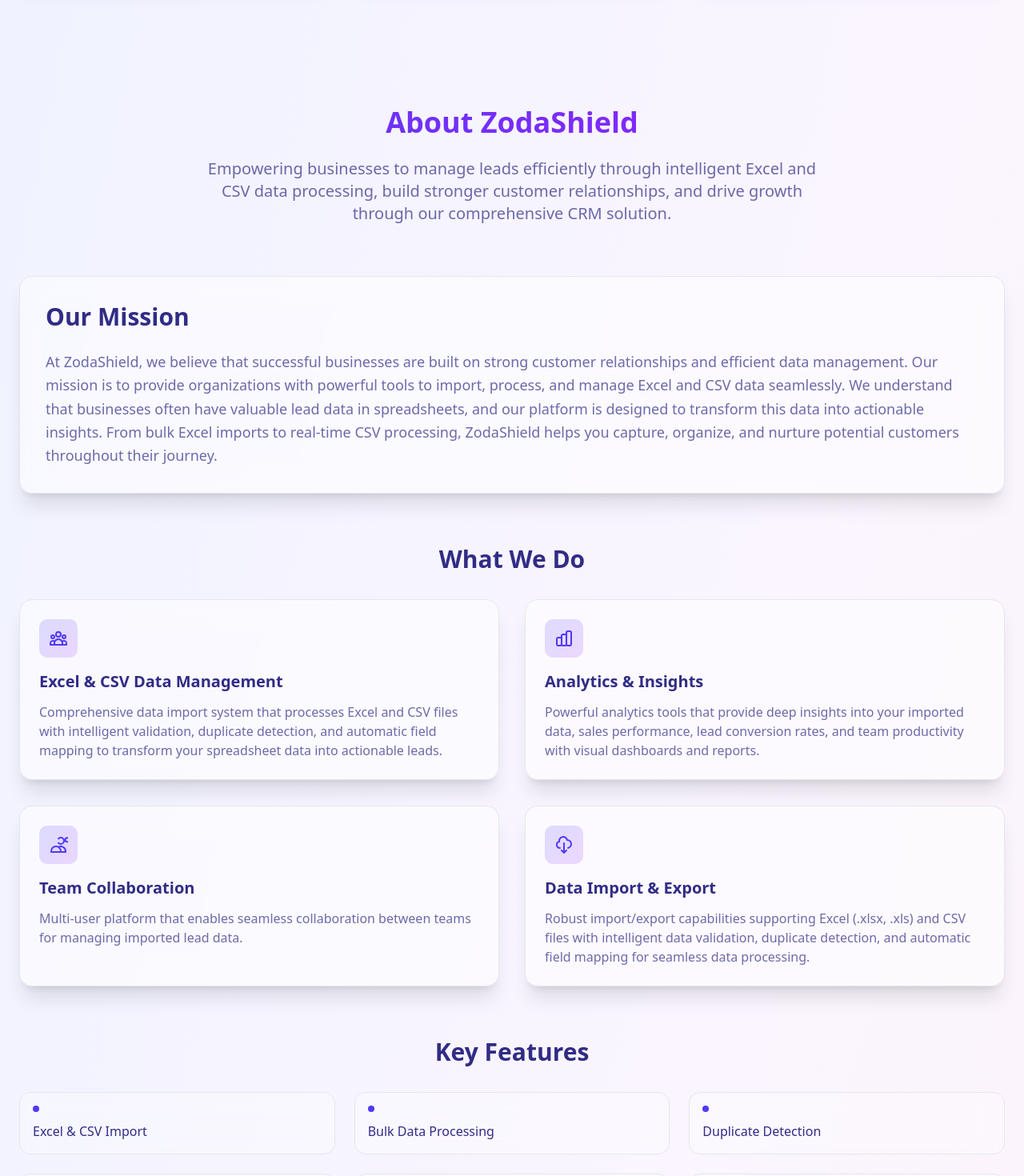
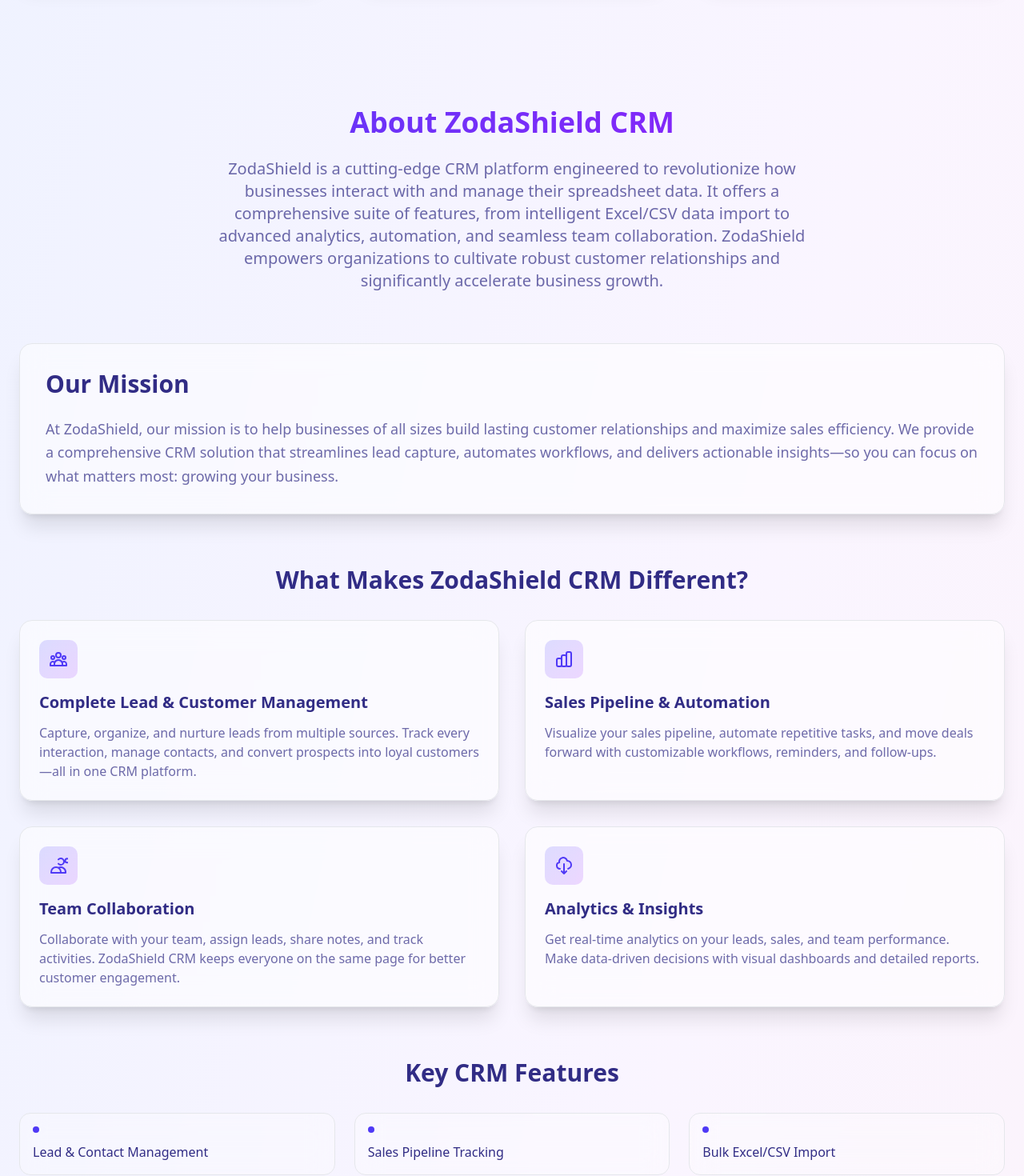
Before and after one commit to Princewill-Nanakumor/Zodashield, a Next.js app: page / in a window 1280 px wide. Shown: the part 820-2290 px from the top of the page at 80% size. Built offline with nearby package versions, Linux system fonts and the light colour scheme; no server answers.

Commit message:
added crm to frontend

```diff
--- a/src/components/homepageComponents/About.tsx
+++ b/src/components/homepageComponents/About.tsx
@@ -1,15 +1,20 @@
+"use client";
+
 export default function AboutComponent() {
   return (
     <main className="max-w-7xl mx-auto px-6 py-20">
       {/* Hero Section */}
       <div className="text-center mb-16">
         <h1 className="text-4xl font-bold bg-gradient-to-r from-indigo-600 to-purple-600 dark:from-indigo-400 dark:to-purple-400 bg-clip-text text-transparent mb-6">
-          About ZodaShield
+          About ZodaShield CRM
         </h1>
         <p className="text-xl text-indigo-900/70 dark:text-gray-300 max-w-3xl mx-auto">
-          Empowering businesses to manage leads efficiently through intelligent
-          Excel and CSV data processing, build stronger customer relationships,
-          and drive growth through our comprehensive CRM solution.
+          ZodaShield is a cutting-edge CRM platform engineered to revolutionize
+          how businesses interact with and manage their spreadsheet data. It
+          offers a comprehensive suite of features, from intelligent Excel/CSV
+          data import to advanced analytics, automation, and seamless team
+          collaboration. ZodaShield empowers organizations to cultivate robust
+          customer relationships and significantly accelerate business growth.
         </p>
       </div>
 
@@ -20,15 +25,11 @@ export default function AboutComponent() {
             Our Mission
           </h2>
           <p className="text-lg text-indigo-900/70 dark:text-gray-300 leading-relaxed">
-            At ZodaShield, we believe that successful businesses are built on
-            strong customer relationships and efficient data management. Our
-            mission is to provide organizations with powerful tools to import,
-            process, and manage Excel and CSV data seamlessly. We understand
-            that businesses often have valuable lead data in spreadsheets, and
-            our platform is designed to transform this data into actionable
-            insights. From bulk Excel imports to real-time CSV processing,
-            ZodaShield helps you capture, organize, and nurture potential
-            customers throughout their journey.
+            At ZodaShield, our mission is to help businesses of all sizes build
+            lasting customer relationships and maximize sales efficiency. We
+            provide a comprehensive CRM solution that streamlines lead capture,
+            automates workflows, and delivers actionable insights—so you can
+            focus on what matters most: growing your business.
           </p>
         </div>
       </section>
@@ -36,7 +37,7 @@ export default function AboutComponent() {
       {/* What We Do Section */}
       <section className="mb-16">
         <h2 className="text-3xl font-bold text-indigo-900 dark:text-white mb-8 text-center">
-          What We Do
+          What Makes ZodaShield CRM Different?
         </h2>
         <div className="grid grid-cols-1 md:grid-cols-2 gap-8">
           <div className="bg-white/50 dark:bg-gray-800/50 backdrop-blur-lg rounded-2xl p-6 shadow-xl border border-gray-200 dark:border-gray-700">
@@ -56,13 +57,12 @@ export default function AboutComponent() {
               </svg>
             </div>
             <h3 className="text-xl font-semibold text-indigo-900 dark:text-white mb-3">
-              Excel & CSV Data Management
+              Complete Lead & Customer Management
             </h3>
             <p className="text-indigo-900/70 dark:text-gray-300">
-              Comprehensive data import system that processes Excel and CSV
-              files with intelligent validation, duplicate detection, and
-              automatic field mapping to transform your spreadsheet data into
-              actionable leads.
+              Capture, organize, and nurture leads from multiple sources. Track
+              every interaction, manage contacts, and convert prospects into
+              loyal customers—all in one CRM platform.
             </p>
           </div>
 
@@ -83,12 +83,12 @@ export default function AboutComponent() {
               </svg>
             </div>
             <h3 className="text-xl font-semibold text-indigo-900 dark:text-white mb-3">
-              Analytics & Insights
+              Sales Pipeline & Automation
             </h3>
             <p className="text-indigo-900/70 dark:text-gray-300">
-              Powerful analytics tools that provide deep insights into your
-              imported data, sales performance, lead conversion rates, and team
-              productivity with visual dashboards and reports.
+              Visualize your sales pipeline, automate repetitive tasks, and move
+              deals forward with customizable workflows, reminders, and
+              follow-ups.
             </p>
           </div>
 
@@ -112,8 +112,9 @@ export default function AboutComponent() {
               Team Collaboration
             </h3>
             <p className="text-indigo-900/70 dark:text-gray-300">
-              Multi-user platform that enables seamless collaboration between
-              teams for managing imported lead data.
+              Collaborate with your team, assign leads, share notes, and track
+              activities. ZodaShield CRM keeps everyone on the same page for
+              better customer engagement.
             </p>
           </div>
 
@@ -134,13 +135,12 @@ export default function AboutComponent() {
               </svg>
             </div>
             <h3 className="text-xl font-semibold text-indigo-900 dark:text-white mb-3">
-              Data Import & Export
+              Analytics & Insights
             </h3>
             <p className="text-indigo-900/70 dark:text-gray-300">
-              Robust import/export capabilities supporting Excel (.xlsx, .xls)
-              and CSV files with intelligent data validation, duplicate
-              detection, and automatic field mapping for seamless data
-              processing.
+              Get real-time analytics on your leads, sales, and team
+              performance. Make data-driven decisions with visual dashboards and
+              detailed reports.
             </p>
           </div>
         </div>
@@ -149,23 +149,26 @@ export default function AboutComponent() {
       {/* Key Features Section */}
       <section className="mb-16">
         <h2 className="text-3xl font-bold text-indigo-900 dark:text-white mb-8 text-center">
-          Key Features
+          Key CRM Features
         </h2>
         <div className="grid grid-cols-1 md:grid-cols-3 gap-6">
           {[
-            "Excel & CSV Import",
-            "Bulk Data Processing",
+            "Lead & Contact Management",
+            "Sales Pipeline Tracking",
+            "Bulk Excel/CSV Import",
+            "Automated Workflows",
             "Duplicate Detection",
             "Real-time Analytics",
-            "Multi-user Management",
+            "Multi-user Collaboration",
             "Bulk Operations",
             "Data Export (Excel/CSV)",
             "Activity Logging",
-            "Custom Status",
+            "Custom Status & Tags",
             "Search & Filtering",
             "Mobile Responsive",
             "Data Validation",
             "Lead Assignment",
+            "Reminders & Notifications",
           ].map((feature, index) => (
             <div
               key={index}
@@ -187,9 +190,9 @@ export default function AboutComponent() {
             Built with Modern Technology
           </h2>
           <p className="text-lg text-indigo-900/70 dark:text-gray-300 mb-6">
-            ZodaShield is built using cutting-edge technologies to ensure
-            reliable Excel and CSV data processing, security, and performance
-            for your business needs.
+            ZodaShield CRM is built using cutting-edge technologies to ensure
+            reliable data processing, security, and performance for your
+            business needs.
           </p>
           <div className="grid grid-cols-2 md:grid-cols-4 gap-4">
             {[
@@ -222,11 +225,11 @@ export default function AboutComponent() {
       <section className="text-center">
         <div className="bg-gradient-to-r from-indigo-600 to-purple-600 dark:from-indigo-500 dark:to-purple-500 rounded-2xl p-8 text-white">
           <h2 className="text-3xl font-bold mb-4">
-            Ready to Transform Your Data Management?
+            Ready to Transform Your Customer Relationships?
           </h2>
           <p className="text-xl mb-8 opacity-90">
-            Join thousands of businesses that trust ZodaShield to import,
-            process, and manage their Excel and CSV data efficiently.
+            Join thousands of businesses that trust ZodaShield CRM to manage
+            leads, automate sales, and grow their customer base.
           </p>
         </div>
       </section>
--- a/src/components/homepageComponents/Hero.tsx
+++ b/src/components/homepageComponents/Hero.tsx
@@ -23,8 +23,8 @@ export default function Hero() {
         </h1>
         <p className="text-xl text-indigo-900/70 dark:text-gray-300 mb-12 max-w-2xl mx-auto">
           Streamline your data processing, import Excel and CSV files
-          seamlessly, and manage leads efficiently with ZodaShield. Turn your
-          spreadsheet data into powerful customer relationships.
+          seamlessly, and manage leads efficiently with ZodaShield CRM. Turn
+          your spreadsheet data into powerful customer relationships.
         </p>
         <div className="flex justify-center space-x-6 h-12">
           {status === "loading" ? (
```
